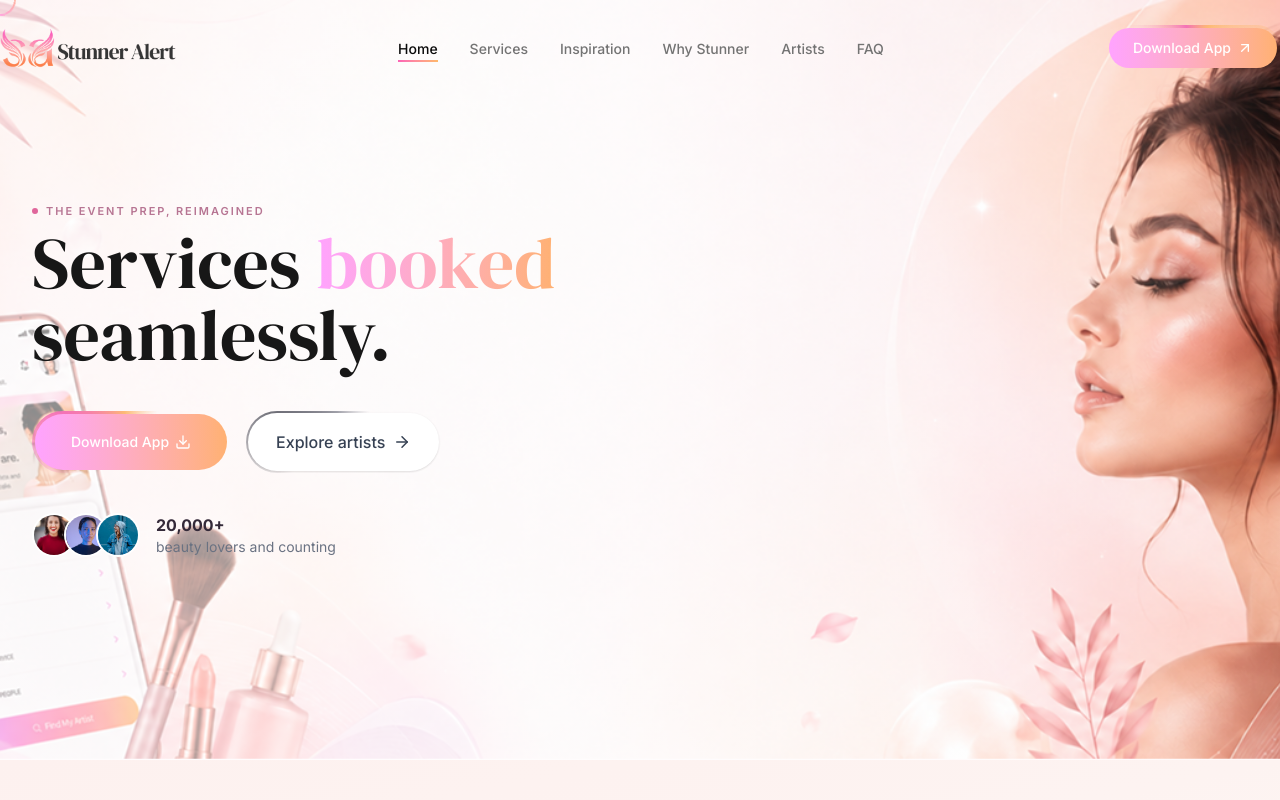
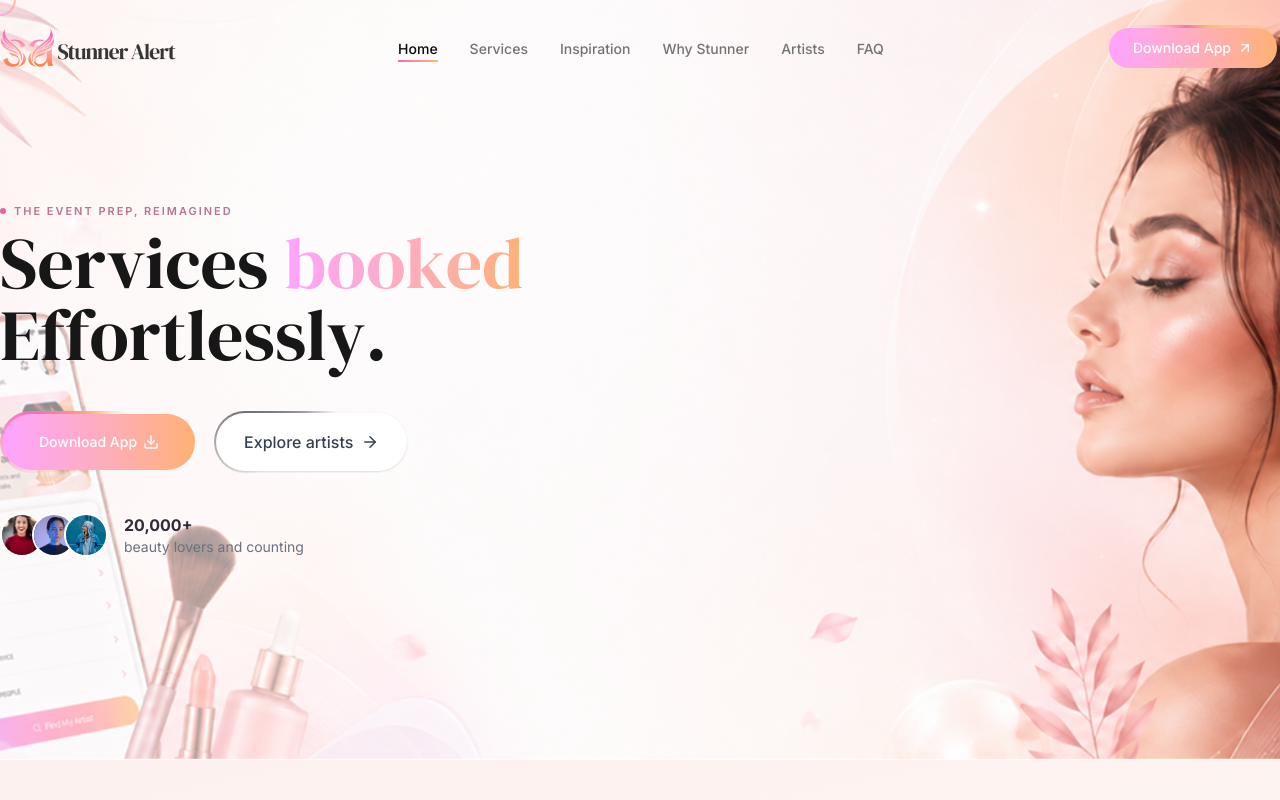
Before and after one commit to shukumar-542/beauty-service-landing, a Next.js app: page / in a window 1280 px wide. Shown: the top 800 px of the page. Built offline with nearby package versions, Linux system fonts and the light colour scheme.

Commit message:
Implement hero section text animation

```diff
--- a/components/HeroSection/HeroSection.tsx
+++ b/components/HeroSection/HeroSection.tsx
@@ -1,10 +1,11 @@
 "use client";
-import { motion } from "framer-motion";
+import { AnimatePresence, motion } from "framer-motion";
 import Image from "next/image";
 import { ArrowRight, Download } from "lucide-react";
 import DownloadButton from "../DownloadButton";
 import TagText from "../ui/TagText";
 import GradientText from "../ui/Gradienttext";
+import { useEffect, useState } from "react";
 
 const heroImage = "/images/herobg-mobile1.png";
 
@@ -39,6 +40,18 @@ const dropVariants = {
 };
 
 export default function HeroSection() {
+    const rotatingWords = ["Beautifully.", "Effortlessly." , "Seamlessly"];
+
+    const [currentWord, setCurrentWord] = useState(0);
+
+    useEffect(() => {
+        const interval = setInterval(() => {
+            setCurrentWord((prev) => (prev + 1) % rotatingWords.length);
+        }, 3500);
+
+        return () => clearInterval(interval);
+    }, []);
+
     return (
         <section className="relative overflow-hidden bg-[#FFF9FA]">
             <Image
@@ -59,7 +72,7 @@ export default function HeroSection() {
 
             <div className="absolute inset-0 bg-linear-to-r from-white/55 via-white/60 to-white/5" />
 
-            <div className="relative flex min-h-180 xl:min-h-190 container mx-auto items-center px-6 lg:px-8">
+            <div className="relative flex min-h-180 xl:min-h-190 container mx-auto items-center px-4 xl:px-0">
                 <motion.div
                     variants={containerVariants}
                     initial="hidden"
@@ -83,12 +96,42 @@ export default function HeroSection() {
                     </div>
 
                     <div className="">
-                        <motion.h2
+                        <motion.div
                             variants={dropVariants}
-                            className="font-serif text-5xl text-neutral-900 sm:text-7xl"
+                            className="flex  font-serif text-5xl text-neutral-900 sm:text-7xl"
                         >
-                            seamlessly.{" "}
-                        </motion.h2>
+                            <AnimatePresence mode="wait">
+                                <motion.div
+                                    key={rotatingWords[currentWord]}
+                                    className="flex"
+                                >
+                                    {rotatingWords[currentWord].split("").map((char, index) => (
+                                        <motion.span
+                                            key={`${char}-${index}`}
+                                            initial={{
+                                                opacity: 0,
+                                                y: -40,
+                                            }}
+                                            animate={{
+                                                opacity: 1,
+                                                y: 0,
+                                            }}
+                                            exit={{
+                                                opacity: 0,
+                                                y: 40,
+                                            }}
+                                            transition={{
+                                                duration: 0.35,
+                                                delay: index * 0.05,
+                                                ease: "easeOut",
+                                            }}
+                                        >
+                                            {char === " " ? "\u00A0" : char}
+                                        </motion.span>
+                                    ))}
+                                </motion.div>
+                            </AnimatePresence>
+                        </motion.div>
                     </div>
 
                     {/* Buttons */}
```
